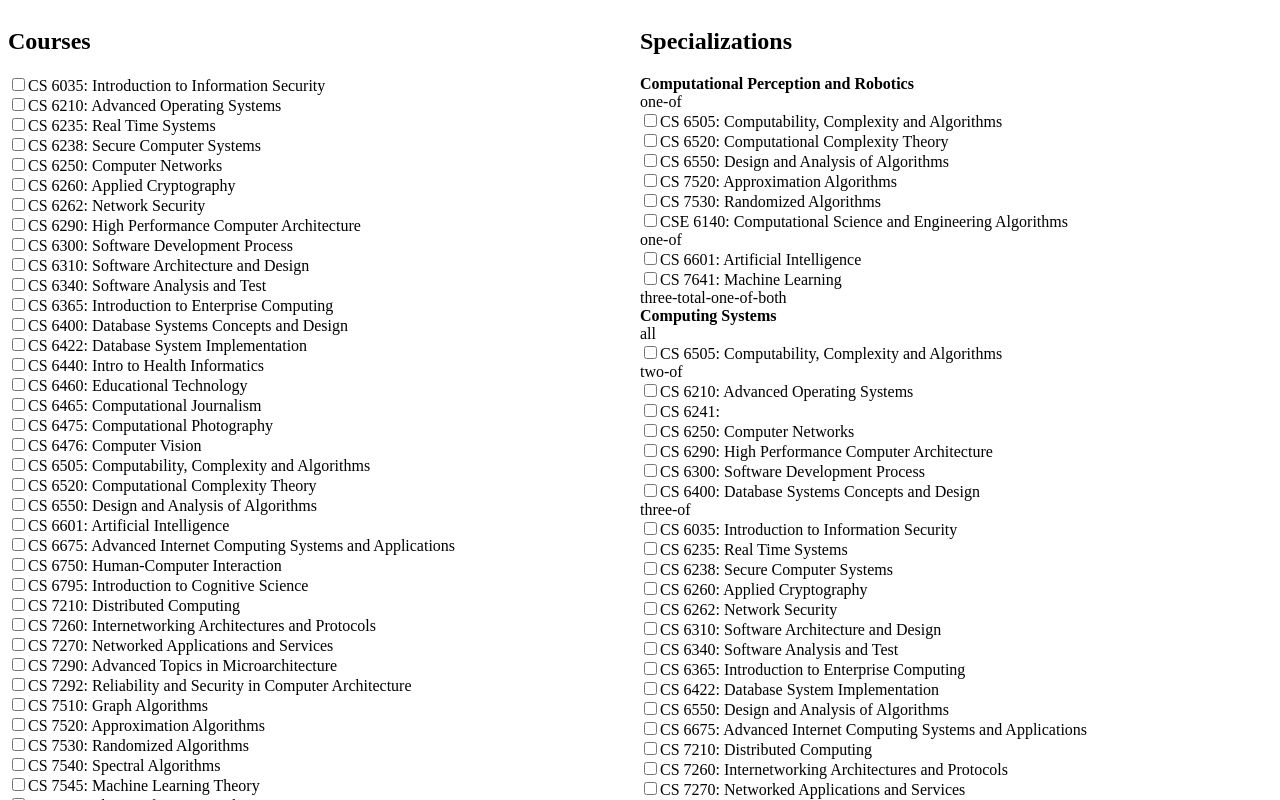
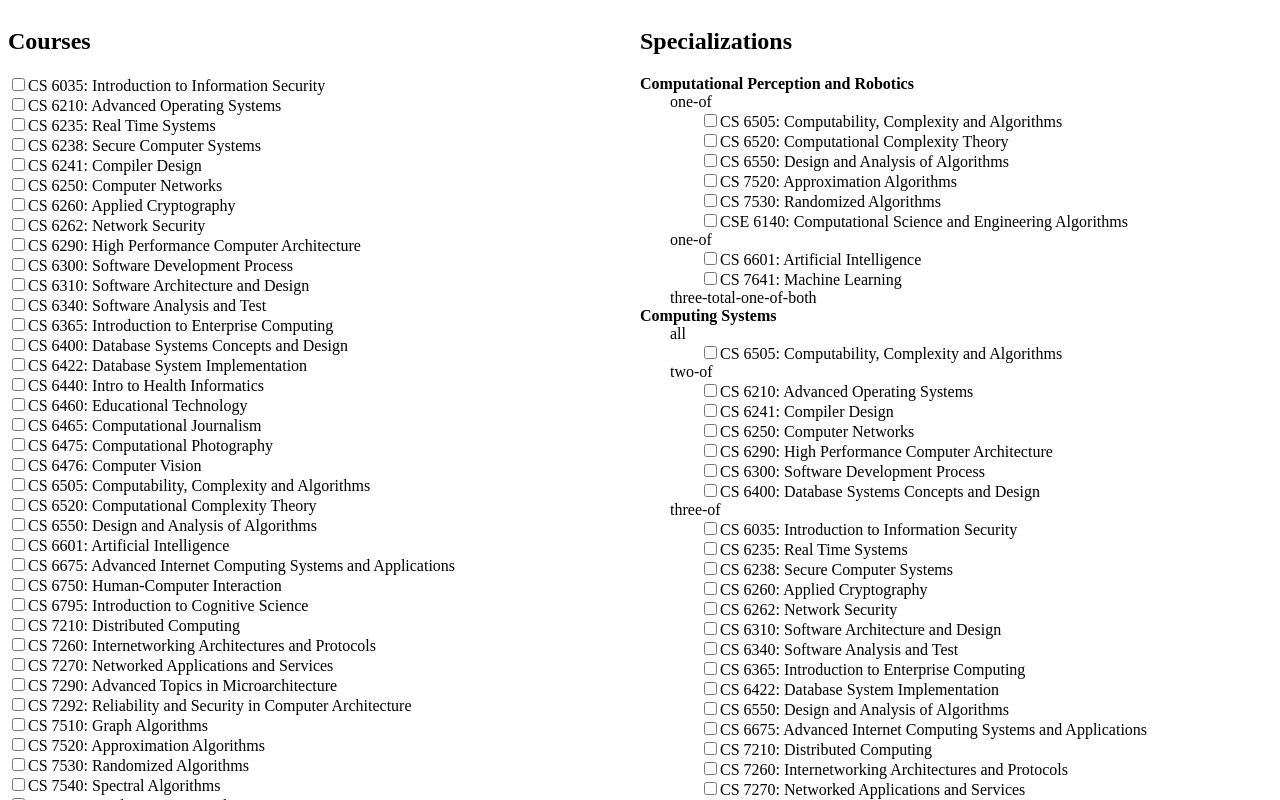
Before and after one commit to jeanbza/git-course-map, a React app: page / in a window 1280 px wide. Shown: the top 800 px of the page. Built offline with nearby package versions, Linux system fonts and the light colour scheme.

Commit message:
Some inset styling

```diff
--- a/src/components/RequiredGroup.js
+++ b/src/components/RequiredGroup.js
@@ -15,9 +15,7 @@ export default ({allCourses, checkedCourses, type, groupCourses, courseClickHand
   return (
     <div>
       {type}
-      <div>
-        {courses}
-      </div>
+      <div className="inset"> {courses}</div>
     </div>
   )
 }
--- a/src/components/Specialization.js
+++ b/src/components/Specialization.js
@@ -14,7 +14,7 @@ export default ({courses, checkedCourses, specialization, courseClickHandler}) =
   return (
     <div>
       <strong>{name}</strong>
-      {groups}
+      <div className="inset">{groups}</div>
     </div>
   )
 }
--- a/src/courses.js
+++ b/src/courses.js
@@ -1,4 +1,5 @@
 export default [
+  {code: 'CS 6241', name: 'Compiler Design'},
   {code: 'CS 6035', name: 'Introduction to Information Security'},
   {code: 'CS 6210', name: 'Advanced Operating Systems'},
   {code: 'CSE 6140', name: 'Computational Science and Engineering Algorithms'},
--- a/stylesheets/app.scss
+++ b/stylesheets/app.scss
@@ -5,3 +5,7 @@
 #courses, #specializations {
   flex: 1;
 }
+
+.inset {
+  padding-left: 30px;
+}
```
